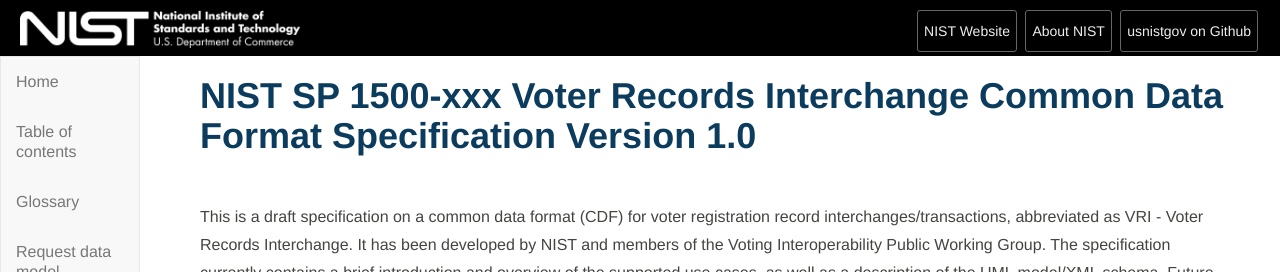
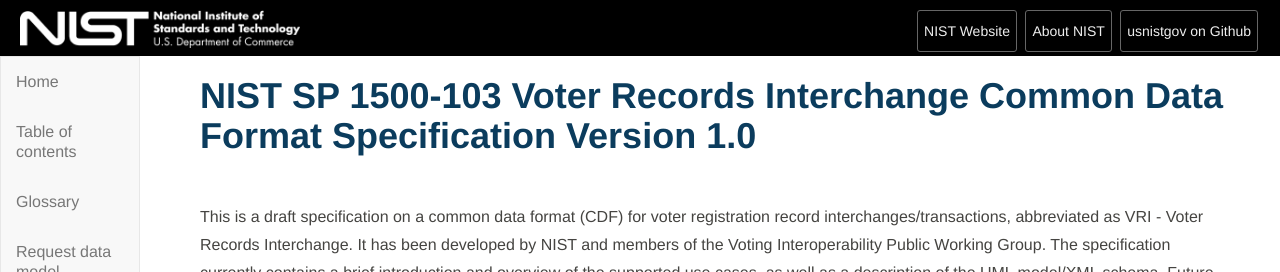
Before and after one commit to usnistgov/VoterRecordsInterchange, a Jekyll site: the page built from index.md, in a window 1280 px wide and 900 px high. Shown: the top 272 px of the window. Built offline with Jekyll 4.4.1, drawn with Linux system fonts in a browser that asks for light colours; our own code applies the rules of GitHub Pages for plain Markdown files.

Commit message:
added text

```diff
--- a/index.md
+++ b/index.md
@@ -1,4 +1,4 @@
-# **NIST SP 1500-xxx Voter Records Interchange Common Data Format Specification Version 1.0**
+# **NIST SP 1500-103 Voter Records Interchange Common Data Format Specification Version 1.0**
 
 <br>
 
```
